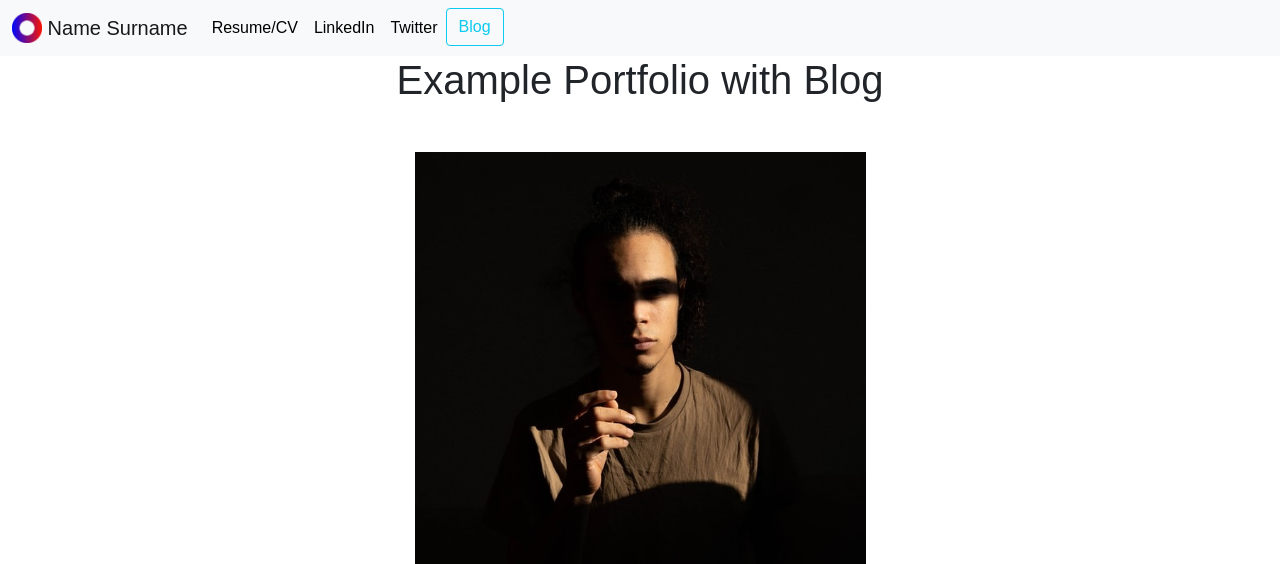
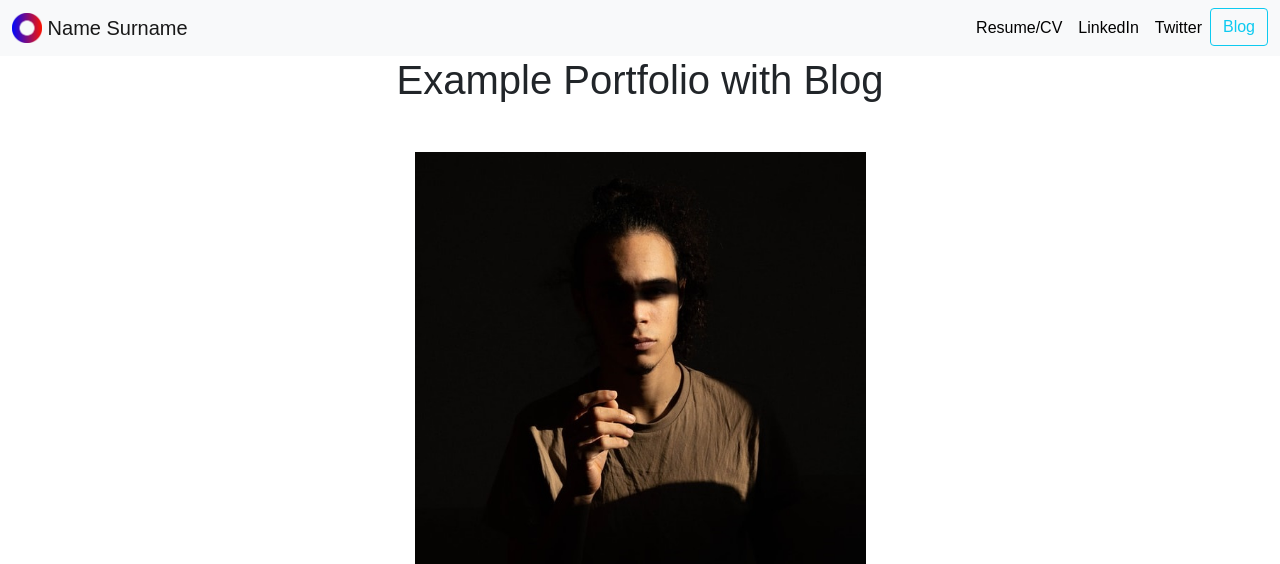
Before and after one commit to iiostefanos/example-porto-with-blog, a Django app: page / in a window 1280 px wide. Shown: the top 564 px of the page. Run offline with Django 3.2, Linux system fonts and the light colour scheme; data comes from the database, SQL or seed files in the repository; some web fonts are replaced.

Commit message:
moved the navbar to the right

```diff
--- a/portowithblog-project/porto/static/porto/custom.css
+++ b/portowithblog-project/porto/static/porto/custom.css
@@ -9,6 +9,10 @@
 body {
     font-family: 'Truculenta', sans-serif;
 }
+
+.navbar-nav {
+            margin-left: auto;
+        }
 
 #blogtitle {
     font-size: 4rem;
--- a/portowithblog-project/porto/templates/porto/base.html
+++ b/portowithblog-project/porto/templates/porto/base.html
@@ -27,7 +27,7 @@
       <span class="navbar-toggler-icon"></span>
     </button>
     <div class="collapse navbar-collapse" id="navbarSupportedContent">
-      <ul class="navbar-nav me-auto mb-2 mb-lg-0">
+      <ul class="navbar-nav ml-auto mb-2 mb-lg-0">
         <li class="nav-item">
           <a class="nav-link" href="{% static "porto/cv_resume_example.pdf" %}">Resume/CV</a>
         </li>
```
